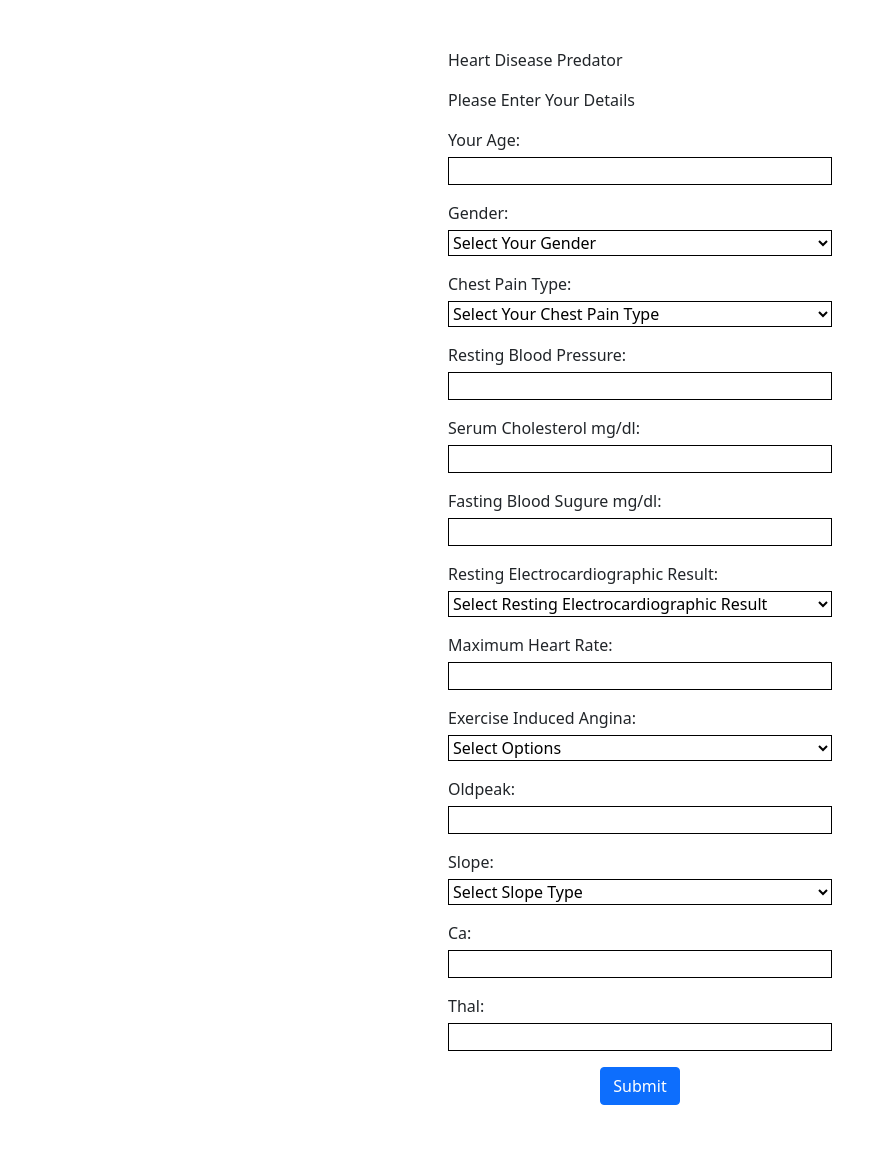
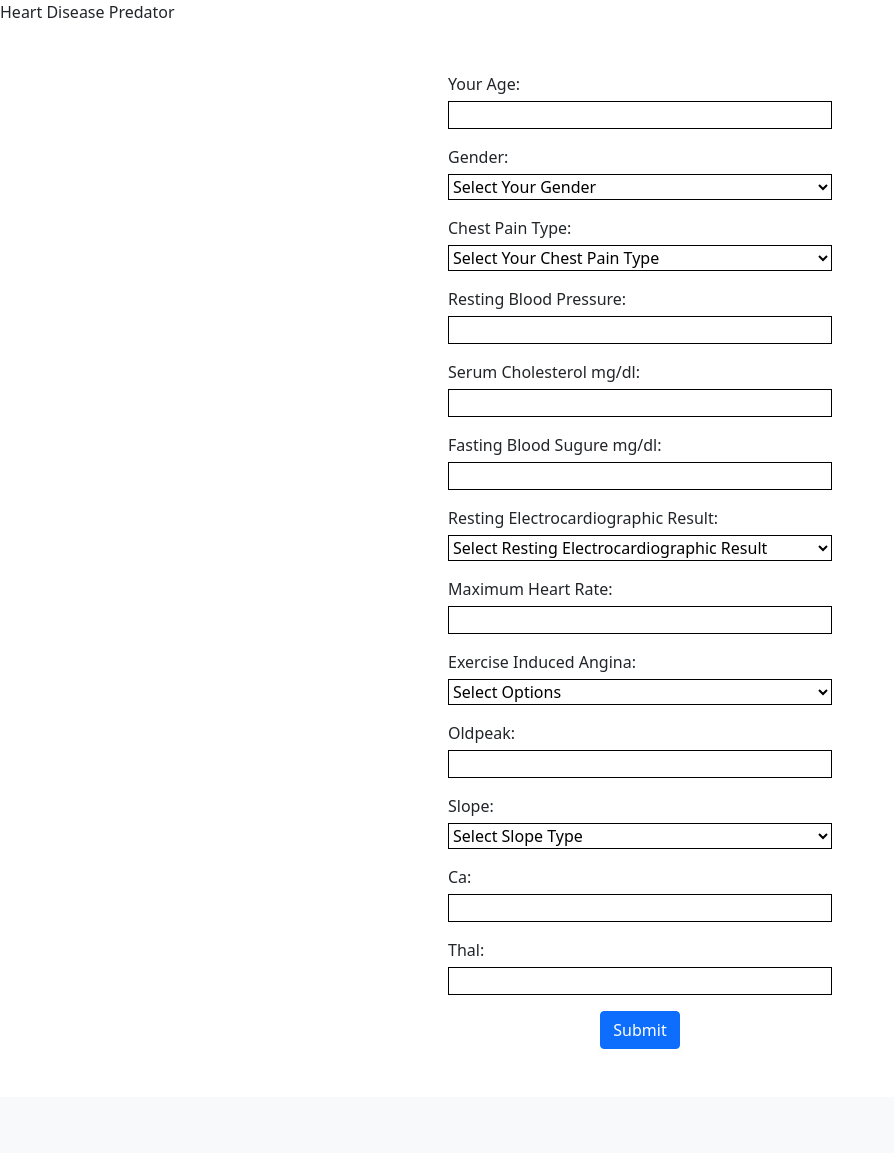
Before and after one commit to shuvra-matrix/HEART_DISEASE_PREDICTION, a Django app: page /heart/ in a window 1280 px wide. Shown: the part 56-1209 px from the top of the page, without its empty margins (0-894 px from the left). After the commit the page ends 1105 px from the top, so only its background shows below. Run offline with Django 3.2, Linux system fonts and the light colour scheme.

Commit message:
update style

```diff
--- a/Templates/heart_desease_prediction.html
+++ b/Templates/heart_desease_prediction.html
@@ -1,10 +1,16 @@
 {% extends 'header.html' %}
+
 {% block body_block %}
+
+<div class="text_div">
+    <p class="main_text">Heart Disease Predator</p>
+</div>
+
+
 <form action="{%url 'pre:heart' %}" method="POST">
+
 {% csrf_token %}
 <div class="main_div">
-    <p>Heart Disease Predator</p>
-    <p>Please Enter Your Details</p>
     <div class="sub_class">
         <div>
              <label for="">Your Age:</label>
```
